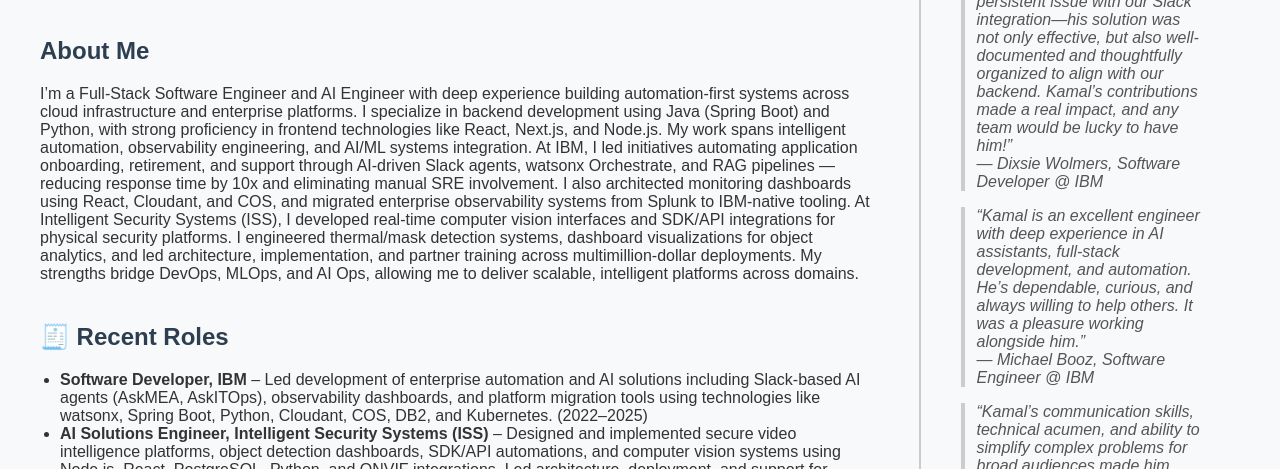
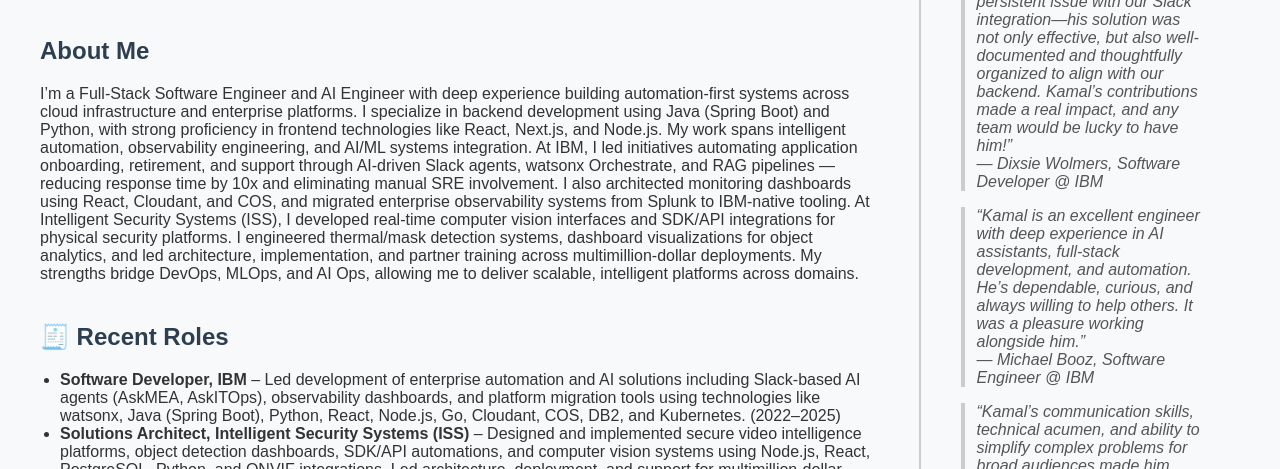
Before and after one commit to Kamalkakish0319/kamalkakish, a plain HTML site: page index.html in a window 1280 px wide. Shown: the part 331-800 px from the top of the page. Drawn offline with Linux system fonts and the light colour scheme.

Commit message:
Update index.html
details update

```diff
--- a/index.html
+++ b/index.html
@@ -111,8 +111,8 @@
         <div class="section">
             <h2>🧾 Recent Roles</h2>
             <ul>
-                <li><strong>Software Developer, IBM</strong> – Led development of enterprise automation and AI solutions including Slack-based AI agents (AskMEA, AskITOps), observability dashboards, and platform migration tools using technologies like watsonx, Spring Boot, Python, Cloudant, COS, DB2, and Kubernetes. (2022–2025)</li>
-                <li><strong>AI Solutions Engineer, Intelligent Security Systems (ISS)</strong> – Designed and implemented secure video intelligence platforms, object detection dashboards, SDK/API automations, and computer vision systems using Node.js, React, PostgreSQL, Python, and ONVIF integrations. Led architecture, deployment, and support for multimillion-dollar projects. (2020–2022)</li>
+                <li><strong>Software Developer, IBM</strong> – Led development of enterprise automation and AI solutions including Slack-based AI agents (AskMEA, AskITOps), observability dashboards, and platform migration tools using technologies like watsonx, Java (Spring Boot), Python, React, Node.js, Go, Cloudant, COS, DB2, and Kubernetes. (2022–2025)</li>
+                <li><strong>Solutions Architect, Intelligent Security Systems (ISS)</strong> – Designed and implemented secure video intelligence platforms, object detection dashboards, SDK/API automations, and computer vision systems using Node.js, React, PostgreSQL, Python, and ONVIF integrations. Led architecture, deployment, and support for multimillion-dollar projects. (2019–2022)</li>
             </ul>
         </div>
         <div class="section">
```
